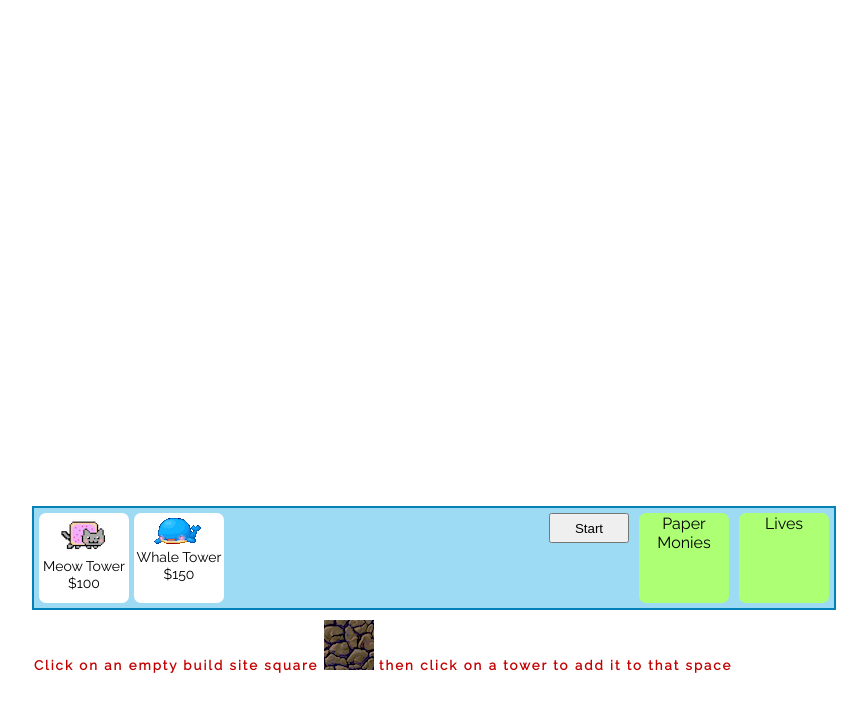
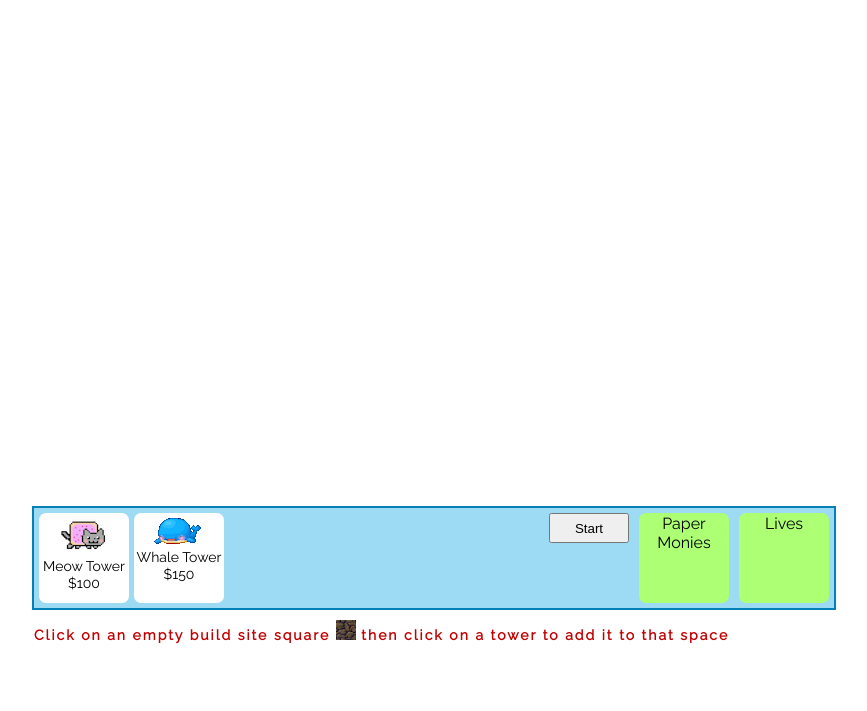
Before and after one commit to ToniRib/game_time, a website: page index.html in a window 1280 px wide. Shown: the part 85-796 px from the top of the page, without its empty margins (206-1073 px from the left). Drawn offline with Linux system fonts and the light colour scheme.

Commit message:
Change the font size and spacing of the build site prompt

```diff
--- a/css/styles.css
+++ b/css/styles.css
@@ -48,6 +48,7 @@ p {
 }
 
 h5 {
+  font-size: 14px;
   letter-spacing: 2px;
   margin-top: 10px;
 }
--- a/index.html
+++ b/index.html
@@ -39,7 +39,7 @@
       <h5>^^ Click on a tower to add it ^^ </h5>
     </div>
     <div id="click-build-site-prompt">
-      <h5>Click on an empty build site square <span><img src="/sprites/build-site.jpg" alt="build site tile" /></span> then click on a tower to add it to that space</h5>
+      <h5>Click on an empty build site square <span><img src="/sprites/build-site.jpg" alt="build site tile" width="20" /></span> then click on a tower to add it to that space</h5>
     </div>
     <script src="main.bundle.js"></script>
   </body>
```
